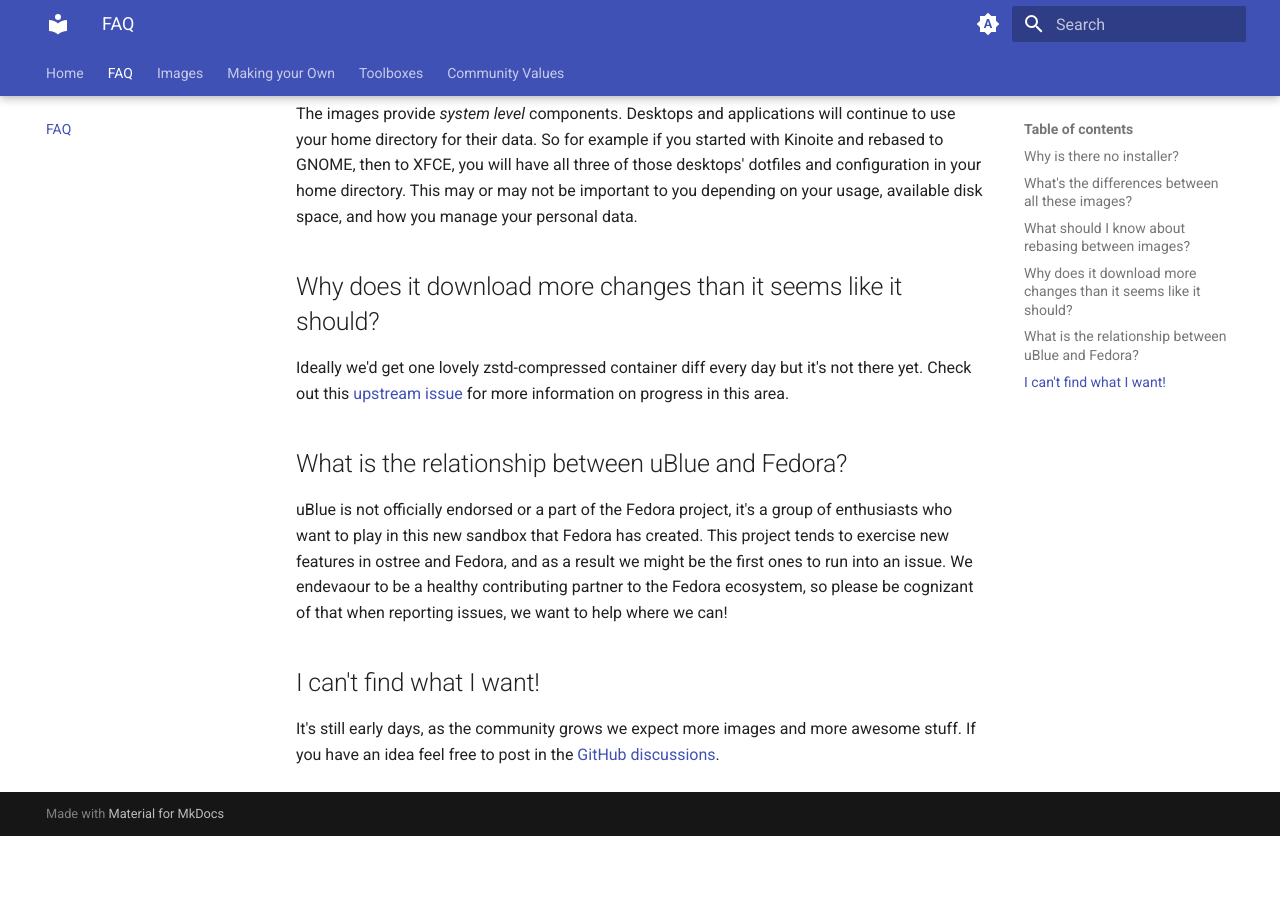
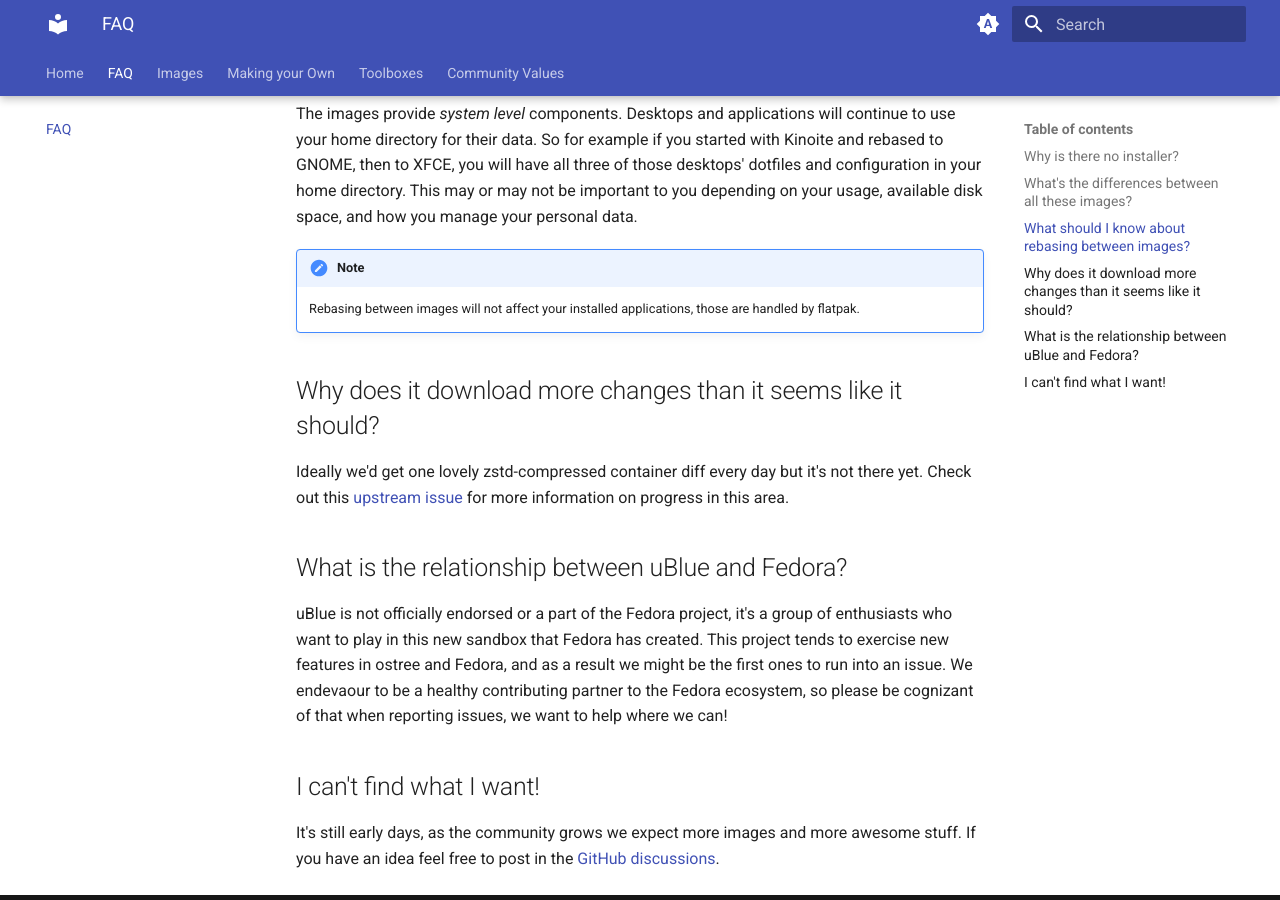
Before and after one commit to ublue-os/website, an MkDocs documentation site: the page built from docs/faq.md, in a window 1280 px wide and 900 px high, scrolled down 816 px. Built offline with MkDocs 1.6.1 and Material for MkDocs 9.7.7, drawn with Linux system fonts in a browser that asks for light colours; before the commit the page ends 1652 px from its top, so only the background shows below that.

Commit message:
feat: add a callout for flatpak apps

```diff
--- a/docs/faq.md
+++ b/docs/faq.md
@@ -23,6 +23,10 @@ Refer to the README of that specific image to learn more about it.
 
 The images provide _system level_ components. Desktops and applications will continue to use your home directory for their data. So for example if you started with Kinoite and rebased to GNOME, then to XFCE, you will have all three of those desktops' dotfiles and configuration in your home directory. This may or may not be important to you depending on your usage, available disk space, and how you manage your personal data.
 
+!!! note
+
+    Rebasing between images will not affect your installed applications, those are handled by flatpak.
+
 ## Why does it download more changes than it seems like it should?
 
 Ideally we'd get one lovely zstd-compressed container diff every day but it's not there yet.
```
